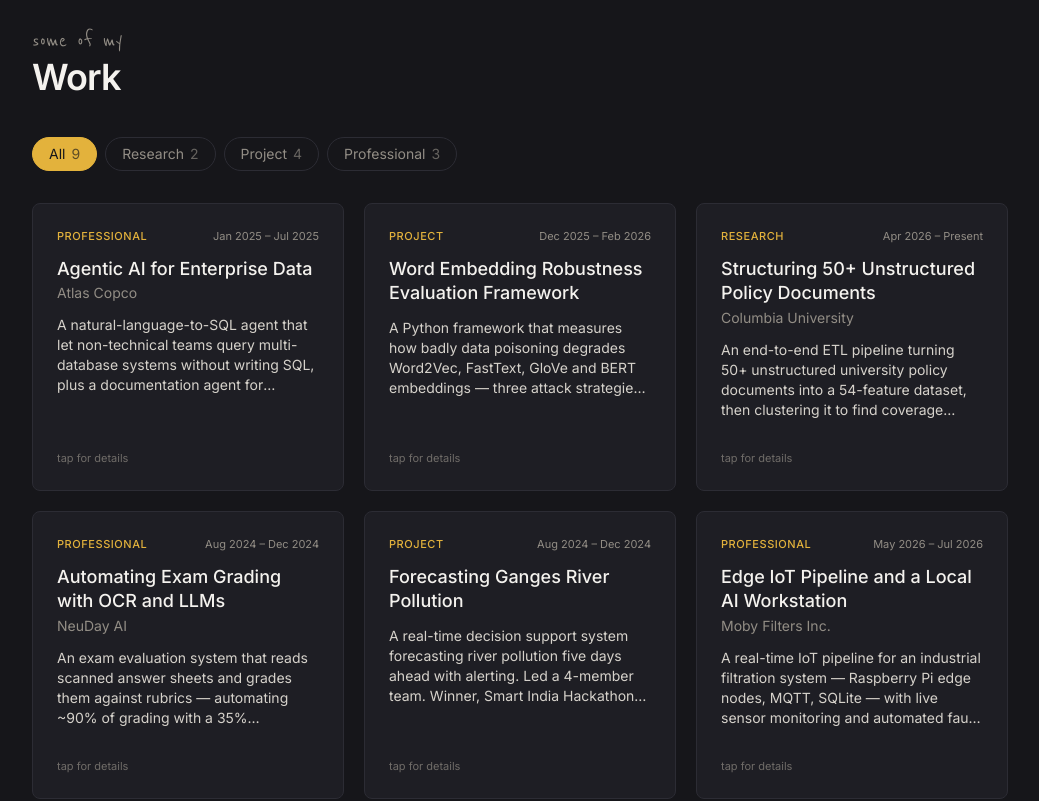
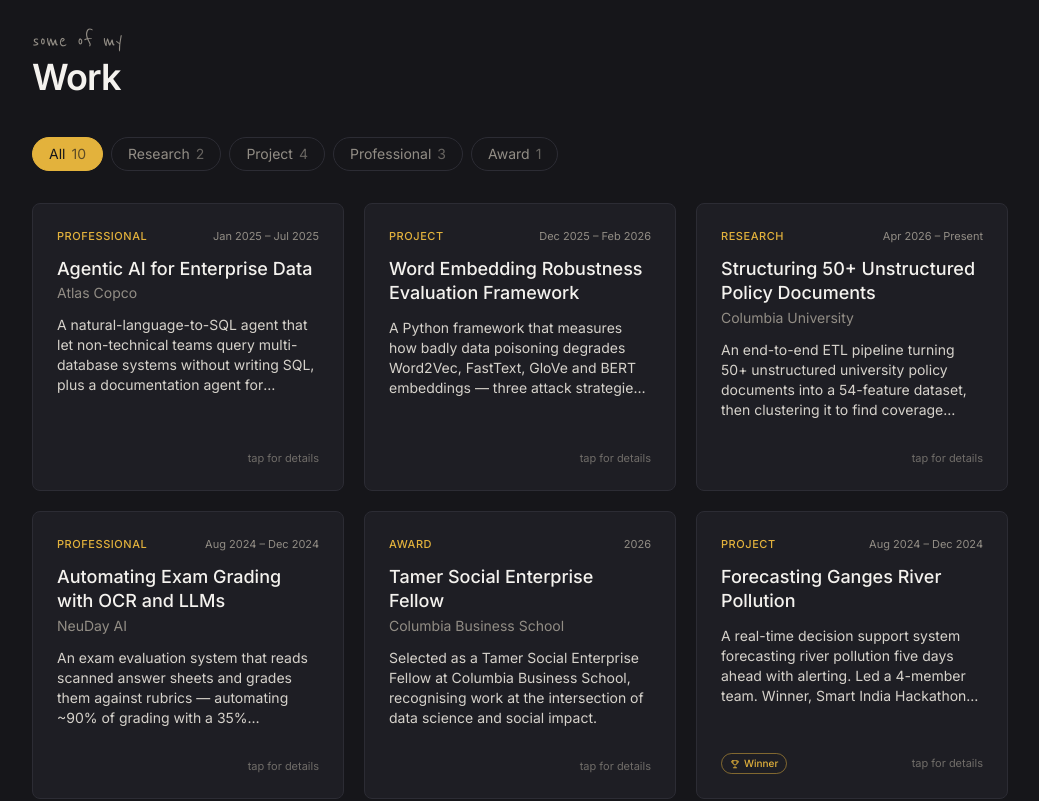
Before and after one commit to ritxz21/Portfolio-Website, a Next.js app: page / in a window 1280 px wide. Shown: the part 1040-1841 px from the top of the page, without its empty margins (120-1159 px from the left). Built offline with nearby package versions, Linux system fonts and the light colour scheme.

Commit message:
Add diagrams, detail toggle, dark mode, Tamer award, and award badges

```diff
--- a/app/globals.css
+++ b/app/globals.css
@@ -99,24 +99,34 @@ body {
 
 /* ═══════════════════════════════════════════════════════════════
    Scroll reveal
-   The Reveal component adds .reveal-in once the element is visible.
+
+   Important: content is VISIBLE by default. It only starts hidden
+   once the inline script in layout.tsx has confirmed JavaScript is
+   running, by putting .js on <html>.
+
+   Without that guard, any JS failure — a broken bundle, a blocked
+   script, an ad blocker — would leave the whole page permanently
+   blank, because nothing would ever add .reveal-in.
    ═══════════════════════════════════════════════════════════════ */
 
 .reveal {
-  opacity: 0;
-  transform: translateY(16px);
   transition:
     opacity 0.6s ease-out,
     transform 0.6s ease-out;
 }
 
-.reveal-in {
+.js .reveal {
+  opacity: 0;
+  transform: translateY(16px);
+}
+
+.js .reveal.reveal-in {
   opacity: 1;
   transform: none;
 }
 
 @media (prefers-reduced-motion: reduce) {
-  .reveal {
+  .js .reveal {
     opacity: 1;
     transform: none;
     transition: none;
--- a/app/layout.tsx
+++ b/app/layout.tsx
@@ -29,6 +29,7 @@ export const metadata: Metadata = {
 // get a flash of dark first. It has to be a raw string: this must execute
 // before React hydrates.
 const themeScript = `
+document.documentElement.classList.add('js');
 try {
   var saved = localStorage.getItem('theme');
   if (saved === 'light' || saved === 'dark') {
--- a/components/WorkGrid.tsx
+++ b/components/WorkGrid.tsx
@@ -53,8 +53,31 @@ function Card({ item }: { item: WorkMeta }) {
 
           <p className="mt-3 line-clamp-4 text-sm text-body">{item.blurb}</p>
 
-          <div className="mt-auto pt-3 text-[11px] text-muted opacity-70">
-            tap for details
+          <div className="mt-auto flex items-center justify-between gap-2 pt-3">
+            {item.award ? (
+              <span className="inline-flex items-center gap-1 rounded-full border border-accent/50 px-2 py-0.5 text-[10px] font-medium text-accent">
+                <svg
+                  width="10"
+                  height="10"
+                  viewBox="0 0 24 24"
+                  fill="none"
+                  stroke="currentColor"
+                  strokeWidth="2"
+                  strokeLinecap="round"
+                  strokeLinejoin="round"
+                  aria-hidden
+                >
+                  <path d="M8 21h8M12 17v4M7 4h10v5a5 5 0 0 1-10 0V4z" />
+                  <path d="M17 5h3v2a3 3 0 0 1-3 3M7 5H4v2a3 3 0 0 0 3 3" />
+                </svg>
+                {item.award}
+              </span>
+            ) : (
+              <span />
+            )}
+            <span className="text-[11px] text-muted opacity-70">
+              tap for details
+            </span>
           </div>
         </div>
 
--- a/content/work/atlas-copco/index.mdx
+++ b/content/work/atlas-copco/index.mdx
@@ -54,6 +54,16 @@ edges. Retrieval walks that graph from the entities named in the question
 to the tables that hold them, following joins that genuinely exist rather
 than joins a model inferred from column names that happened to rhyme.
 
+<Flow
+  caption="Query path through the GraphRAG agent."
+  steps={[
+    { label: "Question", note: "asked in plain English" },
+    { label: "Entity extraction", note: "what is being asked about" },
+    { label: "Schema graph walk", note: "joins that actually exist" },
+    { label: "SQL generation", note: "run, then answered in words" }
+  ]}
+/>
+
 <Callout kind="decision" title="Why a graph rather than plain retrieval">
 A vector search over schema text answers "which tables sound like this
 question?". A graph answers "which tables are actually connected, and how?"
@@ -90,9 +100,27 @@ documentation in natural language. Asking what *utilisation rate* actually
 measures returns an answer grounded in the model itself, rather than in a
 wiki page someone forgot to update.
 
+<Detail>
+<Pane label="Overview">
+
 Two things follow from documentation being generated rather than written.
 It doesn't go stale, because it's derived from the thing it describes. And
 it's queryable, so nobody has to read forty pages to find one definition.
+
+</Pane>
+<Pane label="Technical">
+
+{/* TODO(ritika): this pane is where the implementation detail goes —
+    how the model was read, how measures and dependencies were extracted,
+    how the generated docs were indexed for natural-language querying.
+    Until you fill it in, feel free to delete the whole <Detail> wrapper
+    and keep just the Overview text. */}
+
+The implementation detail goes here.
+
+</Pane>
+</Detail>
+
 
 It cut manual documentation effort by roughly 40% and improved query
 turnaround by about 30%.
--- a/content/work/ganges-pollution-dss/meta.json
+++ b/content/work/ganges-pollution-dss/meta.json
@@ -4,7 +4,8 @@
   "category": "Project",
   "order": 80,
   "featured": true,
-  "dates": "Aug 2024 – Dec 2024",
+  "award": "Winner",
+  "dates": "Aug 2024 \u2013 Dec 2024",
   "blurb": "A real-time decision support system forecasting river pollution five days ahead with alerting. Led a 4-member team. Winner, Smart India Hackathon 2024.",
   "tags": [
     "Forecasting",
@@ -15,7 +16,7 @@
   "links": [
     {
       "type": "award",
-      "label": "Smart India Hackathon 2024 — Winner",
+      "label": "Smart India Hackathon 2024 \u2014 Winner",
       "url": ""
     }
   ]
--- /dev/null
+++ b/content/work/tamer-fellowship/index.mdx
@@ -0,0 +1,29 @@
+---
+title: Tamer Social Enterprise Fellow
+subtitle: Columbia Business School, 2026.
+---
+
+The Tamer Center for Social Enterprise is Columbia Business School's hub for
+work at the intersection of business and social impact. Its fellowships
+support students whose work sits in that overlap.
+
+{/* TODO(ritika): two things to add here.
+
+    1. What the fellowship actually recognised — which project or piece of
+       work, and what the social-impact angle was. Two or three sentences is
+       plenty; this is an award page, not an essay. If it connects to
+       something already on this site (the Ganges pollution forecasting work
+       is the obvious candidate), say so and link to it.
+
+    2. The links, once you have them. Add them to meta.json like this:
+
+         "links": [
+           { "type": "award", "label": "Tamer Center", "url": "https://..." }
+         ]
+
+       A link with an empty url is filtered out automatically, so a
+       half-filled entry won't break anything.
+
+    Also worth a sanity check: I described the Tamer Center from general
+    knowledge, not from a source. Confirm that first paragraph matches how
+    they describe themselves before you share this page around. */}
--- /dev/null
+++ b/content/work/tamer-fellowship/meta.json
@@ -0,0 +1,13 @@
+{
+  "slug": "tamer-fellowship",
+  "title": "Tamer Social Enterprise Fellow",
+  "org": "Columbia Business School",
+  "category": "Award",
+  "blurb": "Selected as a Tamer Social Enterprise Fellow at Columbia Business School, recognising work at the intersection of data science and social impact.",
+  "tags": ["Social Impact", "Columbia", "Fellowship"],
+  "dates": "2026",
+  "location": "New York, NY",
+  "order": 82,
+  "featured": false,
+  "links": []
+}
--- a/content/work/vizathon/meta.json
+++ b/content/work/vizathon/meta.json
@@ -1,9 +1,9 @@
 {
   "slug": "vizathon",
-  "title": "Vizathon 2.0 — Retail Sales Dashboard",
+  "title": "Vizathon 2.0 \u2014 Retail Sales Dashboard",
   "category": "Project",
   "order": 60,
-  "dates": "Nov 2023 – Dec 2023",
+  "dates": "Nov 2023 \u2013 Dec 2023",
   "blurb": "Winner of Vizathon 2.0, a nationwide data visualization hackathon judged by Wolters Kluwer. A real-time retail market sales analysis dashboard.",
   "tags": [
     "Data Visualization",
@@ -13,8 +13,9 @@
   "links": [
     {
       "type": "award",
-      "label": "Vizathon 2.0 — Winner",
+      "label": "Vizathon 2.0 \u2014 Winner",
       "url": ""
     }
-  ]
+  ],
+  "award": "Winner"
 }
--- a/lib/types.ts
+++ b/lib/types.ts
@@ -5,7 +5,12 @@
 // silently rendering something broken.
 // ═══════════════════════════════════════════════════════════════
 
-export const CATEGORIES = ["Research", "Project", "Professional"] as const;
+export const CATEGORIES = [
+  "Research",
+  "Project",
+  "Professional",
+  "Award",
+] as const;
 export type Category = (typeof CATEGORIES)[number];
 
 export type LinkType = "repo" | "paper" | "demo" | "award" | "site";
@@ -29,6 +34,8 @@ export type WorkMeta = {
   /** Sorts the card grid. Higher shows first. */
   order: number;
   featured?: boolean;
+  /** Short badge shown on the card, e.g. "Winner". Omit for no badge. */
+  award?: string;
   /** Empty array is fine — the card just renders no links. */
   links: WorkLink[];
 };
```
